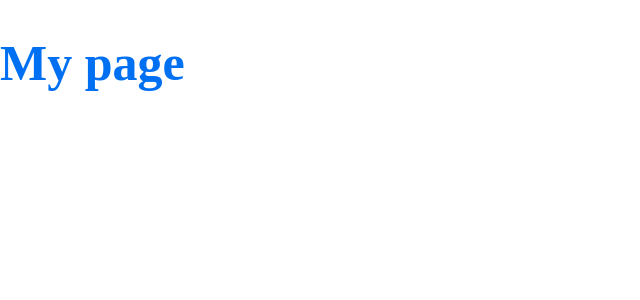
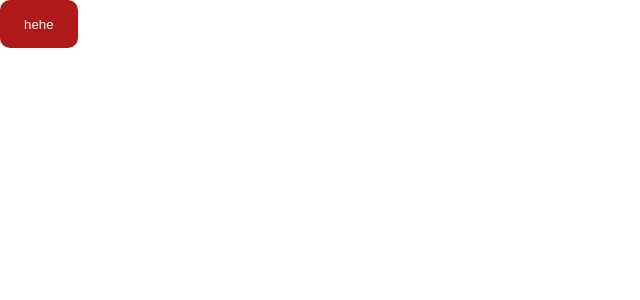
Before and after one commit to gtonussi/parabellum, a Next.js app: page / in a window 1280 px wide. Shown: the top 300 px of the page, without its empty margins (0-640 px from the left). Built offline with nearby package versions, Linux system fonts and the light colour scheme.

Commit message:
feat(Button): initiates Button component

```diff
--- /dev/null
+++ b/components/Button.styles.ts
@@ -0,0 +1,51 @@
+import styled, { css } from 'styled-components'
+
+import * as T from './Button.types'
+
+const modifiers = {
+  primary: css`
+    background-color: ${({ theme }) => `${theme.colors.primary}`};
+    color: ${({ theme }) => `${theme.colors.text_01}`};
+  `,
+  secondary: css`
+    background-color: ${({ theme }) => `${theme.colors.secondary}`};
+    color: ${({ theme }) => `${theme.colors.text_03}`};
+  `,
+  xsmall: css`
+    height: 28px;
+    padding: 4px 24px;
+  `,
+  small: css`
+    height: 32px;
+    padding: 4px 24px;
+  `,
+  medium: css`
+    height: 40px;
+    padding: 8px 24px;
+  `,
+  large: css`
+    height: 48px;
+    padding: 12px 24px;
+  `,
+  fullWidth: css`
+    width: 100%;
+  `,
+}
+
+export const Button__Container = styled.button<T.ButtonProps>`
+  align-items: center;
+  border-radius: 10px;
+  border: 2px;
+  box-sizing: border-box;
+  display: flex;
+  justify-content: center;
+  overflow: hidden;
+  text-align: center;
+  transition: all 0.4s ease-in-out;
+
+  ${({ fullWidth, size, variation }) => css`
+    ${!!fullWidth && modifiers.fullWidth};
+    ${!!size && modifiers[size]};
+    ${!!variation && modifiers[variation]};
+  `}
+`
--- /dev/null
+++ b/components/Button.tsx
@@ -0,0 +1,17 @@
+import * as S from './Button.styles'
+import * as T from './Button.types'
+
+const Button: React.FC<T.ButtonProps> = ({
+  children,
+  fullWidth,
+  size = 'large',
+  variation = 'primary',
+}) => {
+  return (
+    <S.Button__Container fullWidth={fullWidth} size={size} variation={variation}>
+      {children}
+    </S.Button__Container>
+  )
+}
+
+export default Button
--- /dev/null
+++ b/components/index.ts
@@ -0,0 +1 @@
+export * from './Button'
--- a/package.json
+++ b/package.json
@@ -16,6 +16,7 @@
     "styled-components": "^5.3.5"
   },
   "devDependencies": {
+    "@types/aos": "^3.0.4",
     "@types/node": "^17.0.35",
     "@types/react": "^18.0.9",
     "@types/react-dom": "^18.0.5",
--- a/pages/index.tsx
+++ b/pages/index.tsx
@@ -1,6 +1,8 @@
 import AOS from 'aos'
 import 'aos/dist/aos.css'
 import { useEffect } from 'react'
+
+import Button from '../components/Button'
 
 import * as S from '../styles/pages/home'
 
@@ -9,5 +11,9 @@ export default function Home() {
     AOS.init()
   })
 
-  return <S.Title data-aos="fade-up">My page</S.Title>
+  return (
+    <>
+      <Button>hehe</Button>
+    </>
+  )
 }
--- a/styles/theme.ts
+++ b/styles/theme.ts
@@ -1,6 +1,16 @@
 const theme = {
   colors: {
-    primary: '#0070f3',
+    primary: '#AE1A1A',
+    secondary: '#F7EAEA',
+    military_01: '#3F3B2E',
+    military_02: '#A4895C',
+    military_03: '#5B533F',
+    military_04: '#736246',
+    military_05: '#96794E',
+    military_06: '#252B1F',
+    text_01: '#FCF8F7',
+    text_02: '#EDDACE',
+    text_03: '#1E160B',
   },
 }
 
```
Also changed, not shown: components/Button.types.ts (added, +11 -0 lines), 1 other file (tests, documents, lock files or other folders).
